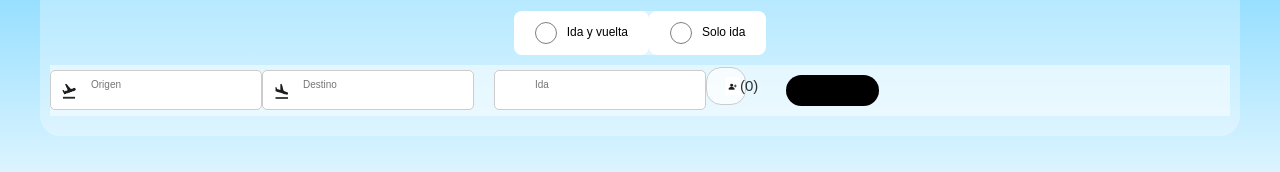
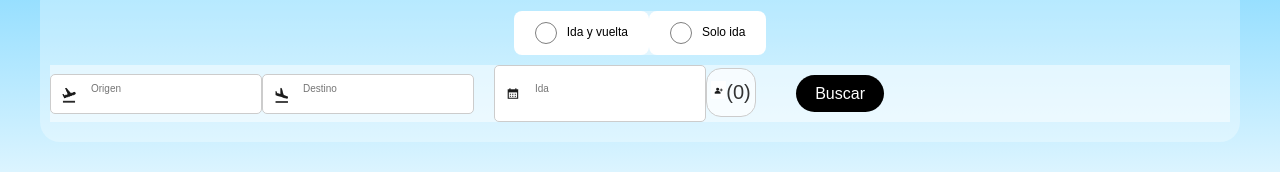
Before and after one commit to alexismouwid/avianca.co, a React (Vite) app: page / in a window 1280 px wide. Shown: the part 230-402 px from the top of the page. Built offline with nearby package versions, Linux system fonts and the light colour scheme.

Commit message:
Se integró el icon calendario en los datePickur del form, se agregó botón confirmar en el showCounter de los pasajeros y espera por mantenimiento (no cierra el showCounter al presionarlo)

```diff
--- a/src/componentes/option-fly/OptionFly.css
+++ b/src/componentes/option-fly/OptionFly.css
@@ -134,6 +134,8 @@ input:hover {
   overflow-y: auto;
   z-index: 10;
   color: black;
+  list-style: none;
+  font-size: 15px;
 }
 
 .dropdown-item {
@@ -168,15 +170,17 @@ input:hover {
 }
 
 /* Ajusta el campo de fecha para incluir el ícono dentro del input */
+/* Ajusta el campo de fecha para incluir el ícono dentro del input */
+/* Ajusta el campo de fecha para incluir el ícono dentro del input */
 .date-picker-container {
   position: relative;
   display: inline-block;
   margin-left: 20px;
 }
+
 .date-picker-container2 {
   position: relative;
   display: inline-block;
-
   margin-right: 20px;
 }
 
@@ -186,15 +190,25 @@ input:hover {
   left: 10px;
   transform: translateY(-50%);
   pointer-events: none;
-  width: 20px; /* Ajusta el tamaño del icono según sea necesario */
+  width: 20px;
   height: 20px;
+  z-index: 2; /* Asegura que el ícono esté en el frente */
 }
 
-.custom-datepicker {
-  padding-left: 40px; /* Espacio suficiente para el icono */
+.date-picker1,
+.date-picker {
+  padding-left: 40px; /* Añadir espacio para el icono */
   height: 35px;
   font-size: 16px;
+  border: 1px solid #ccc;
+  border-radius: 5px;
+  background-color: #fff;
+  color: black;
+  z-index: 1; /* Asegura que el input esté detrás del ícono */
 }
+
+
+
 
 /* Botón de pasajeros */
 
@@ -216,9 +230,9 @@ input:hover {
 }
 
 .button-passengers {
-  font-size:15px;
+  font-size:20px;
   display: flex;
-  justify-content:
+  justify-content: center;
   transition: 0.10ms;
   color: rgba(0,0,0,0.8);
   width: 40px;
@@ -229,6 +243,7 @@ input:hover {
 }
 
 .button-passengers:hover {
+ font-size:20px;
   color: rgba(0,0,0,0.8);
   width: 40px;
   border-radius: 15px;
@@ -238,18 +253,17 @@ input:hover {
 }
 
 .quienes-viajan {
-  font-size: 12px;
+  font-size: 16px;
   color: black;
 }
 
 span {
-  font-size: 8px;
-  font-weight: bold;
-  color: black;
+  font-size: 16px;
+color:black;
 }
 
 #passengerCounter {
-  width: 110px;
+  width: 180px;
   border: 1px solid #ccc;
   border-radius: 15px;
   background-color: rgba(255,255,255,0.6);
@@ -259,45 +273,48 @@ span {
 .counter-group > div {
   margin-bottom: 10px;
   padding: 5px 10px;
+  display: flex;
 }
 
 .buttonsu {
-  font-size: 10px;
-  width: 10px;
+  font-size: 20px;
+  width: 20px;
   padding: 0;
   border: 1px solid black;
   border-radius: 50%;
-  margin: 0 5px;
+  margin: 0 15px;
   color: black;
   background-color: #fff;
   font-weight: bold;
   transition: 0.10ms;
+  align-items
 }
 
 .buttonmen {
-  width: 10px;
-  font-size: 10px;
+  width: 20px;
+  font-size: 20px;
   padding: 0;
   border: 1px solid black;
   border-radius: 50%;
-  margin: 0 5px;
+  margin: 0 15px;
   color: black;
   background-color: #fff;
   font-weight: bold;
   transition: 0.10ms;
+  justify-content: left;
 }
 
 .buttonsu:hover {
-  width: 10px;
-  font-size: 10px;
+  width: 20px;
+  font-size: 20px;
   background-color: #fff;
   color: green;
   border: 1px solid green;
 }
 
 .buttonmen:hover {
-  width: 10px;
-  font-size: 10px;
+  width: 20px;
+  font-size: 20px;
   background-color: #fff;
   color: green;
   border: 1px solid green;
@@ -308,10 +325,8 @@ span {
   border: none;
   background-color: black;
   border-radius: 25px;
-  margin: 10px auto;
   font-weight: bold;
   transition: 0.10ms;
-  margin-left: 40px;
 }
 
 .button-confirmar:hover {
@@ -326,17 +341,18 @@ span {
   display: inline-block;
   background-color: #000000;
   color: white;
-  padding: 10px 20px;
   font-size: 16px;
   border: none;
   border-radius: 20px;
   cursor: pointer;
-  margin-top: 10px;
+
   size: bold;
   transition: 0.2s;
+  margin-left: 40px;
 }
 
 .search-button:hover {
+  font-size: 16px;
   background-color: #696969;
   color: #fff;
   size: bold;
--- a/src/componentes/option-fly/index.jsx
+++ b/src/componentes/option-fly/index.jsx
@@ -116,6 +116,12 @@ class SearchForm extends Component {
 
   handleReturnDateChange = (date) => {
     this.setState({ returnDate: date });
+
+  handleConfirm = () => {
+    this.setState({ showCounter: false });
+  };
+
+
   };
 
   render() {
@@ -217,12 +223,12 @@ class SearchForm extends Component {
                     dateFormat="dd/MM/yyyy"
                     className="date-picker"
                     placeholderText="Vuelta"
-                  />
-                </div>
-              )}
+                    />
+                  </div>
+                )}
 
-              <div className='field passenger-counter-container'>
-                <button className='button-passengers' onClick={this.toggleCounter}>
+                <div className='field passenger-counter-container'>
+                  <button className='button-passengers' onClick={this.toggleCounter}>
                   <img src='./inicio.png' alt="pasajero-image" width={15} />
                   {`(${totalPassengers})`}
                 </button>
@@ -256,11 +262,15 @@ class SearchForm extends Component {
                         <button className="buttonsu" onClick={() => this.increment('infants')}>+</button>
                       </div>
                     </div>
+                    <div>
+                      <button className='button-confirmar' onClick={this.handleConfirm}> Confirmar </button>
+                    </div>
                                      </div>
                 )}
               </div>
  <div className="field">
-                      <button className='button-confirmar'>Confirmar</button>
+
+   <button className='search-button'>Buscar</button>
                     </div>
 
             </div>
```
